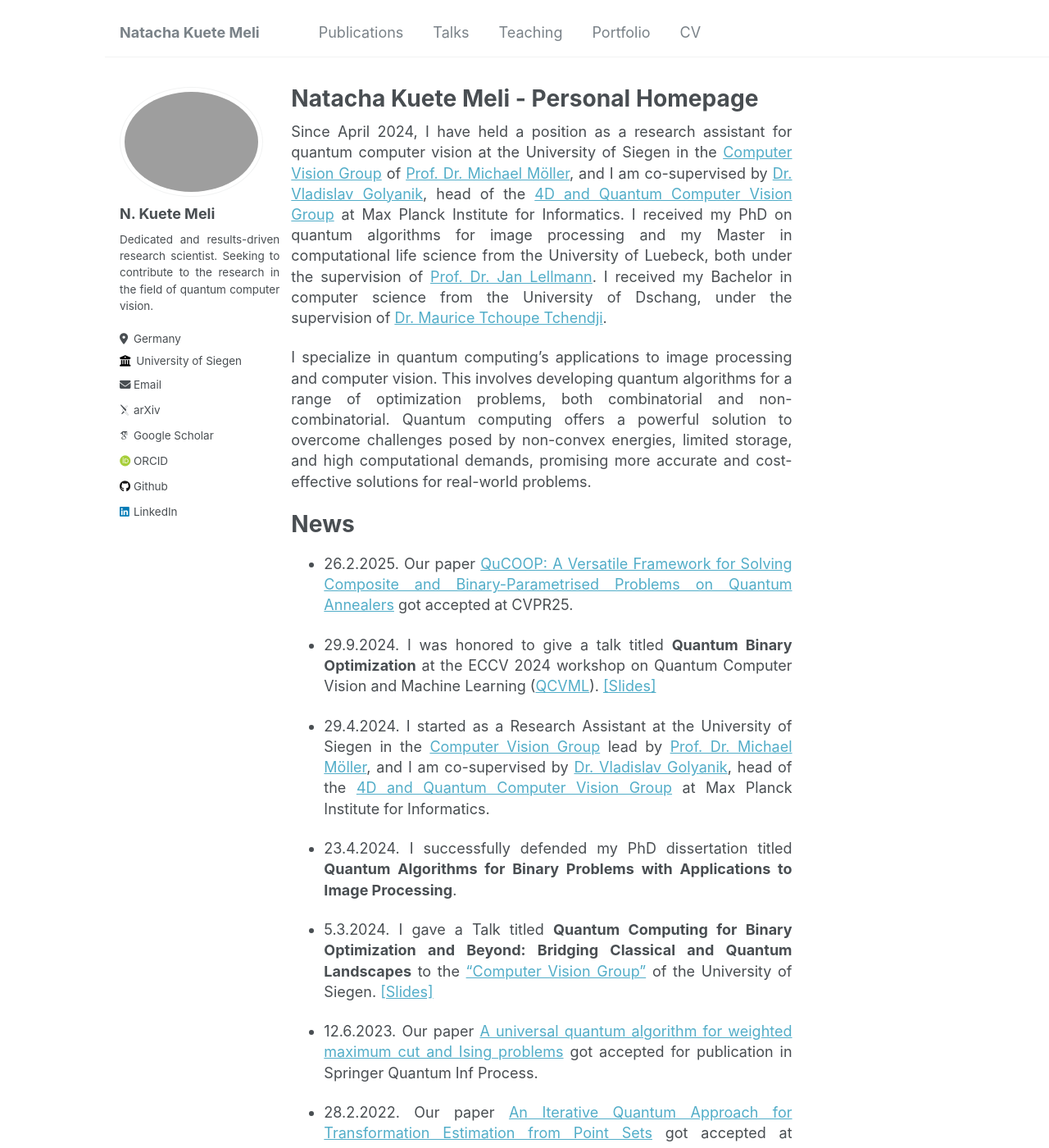
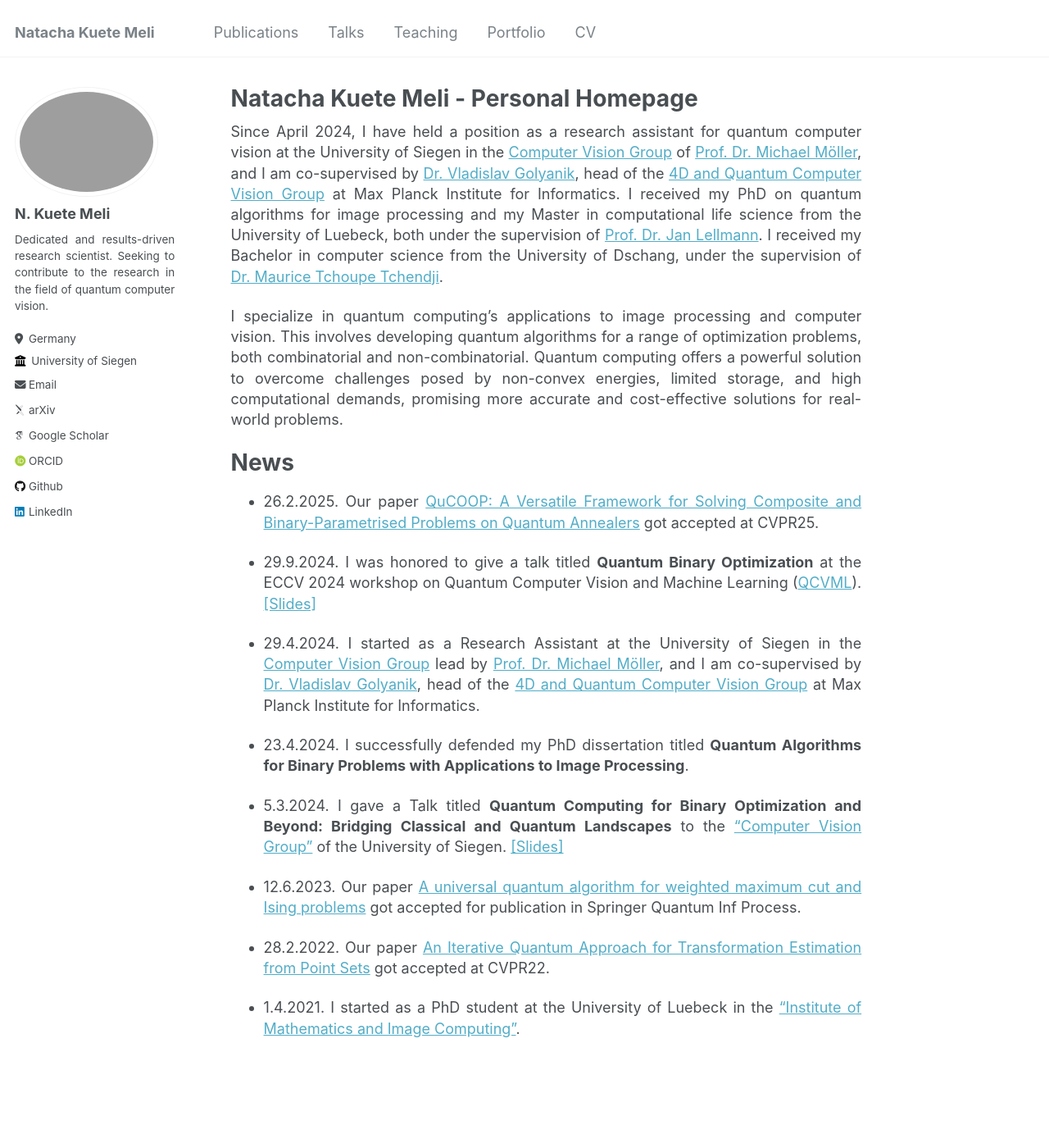
Before and after one commit to nkuetemeli/nkuetemeli.github.io, a Jekyll site: the page built from _pages/about.md, in a window 1280 px wide and 1400 px high. Shown: the whole window at 82% size. Built offline with Jekyll 4.4.1, drawn with Linux system fonts in a browser that asks for light colours; some web fonts are replaced.

Commit message:
MyGit 1. Attempt

```diff
--- a/_layouts/default.html
+++ b/_layouts/default.html
@@ -12,7 +12,7 @@ layout: compress
     <style>
       /* Universal styling for content formatting */
       body {
-        max-width: 80%; /* Constrain body content width to 60% */
+        max-width: 100%; /* Constrain body content width to 60% */
         margin: 0 auto; /* Center the content */
         text-align: justify; /* Justify all text */
         line-height: 1.4; /* Reduce line spacing */
```
Also changed, not shown: other parts of _layouts/default.html (+1 -1 lines).
